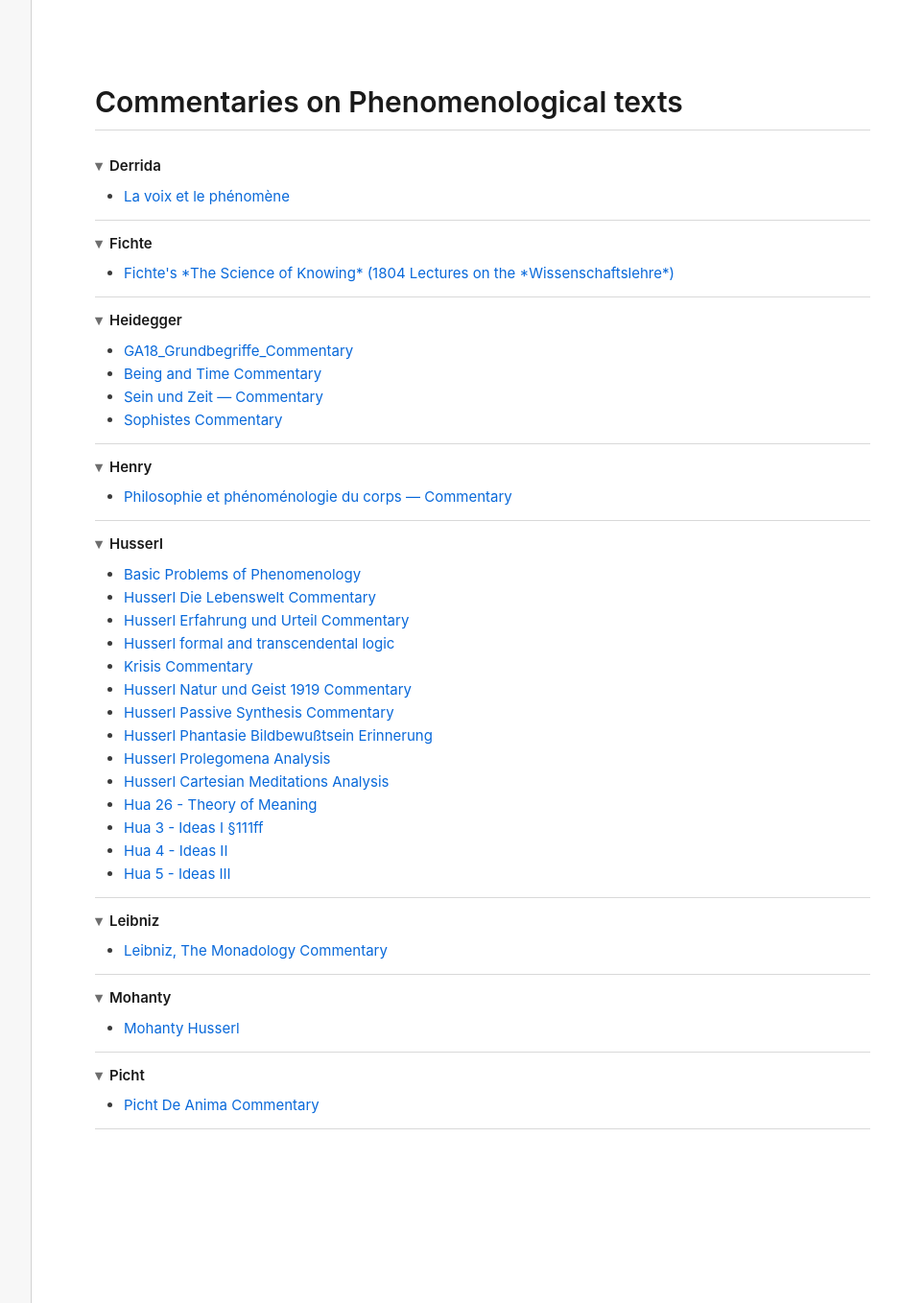
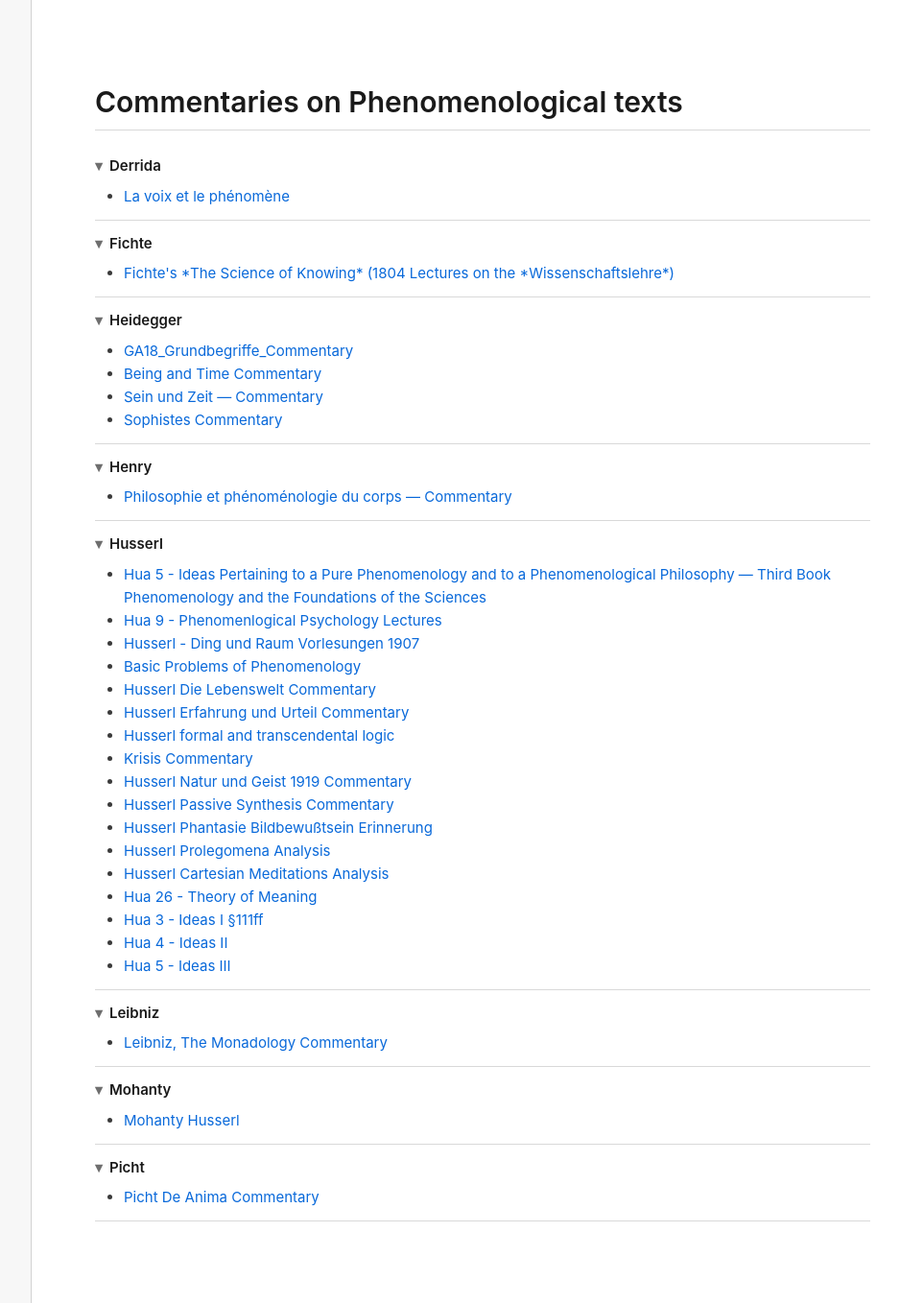
Before and after one commit to faultynode/commentaries, a Jekyll site: the page built from index.html, in a window 1280 px wide and 1358 px high. Shown: the whole window at 96% size, without its empty margins (227-1165 px from the left). Built offline with Jekyll 4.4.1, drawn with Linux system fonts in a browser that asks for light colours.

Commit message:
Record WordPress post IDs and regenerate index.html [skip ci]

```diff
--- a/index.html
+++ b/index.html
@@ -35,6 +35,9 @@ title: Phenomenology Commentaries
   <details open>
     <summary>Husserl</summary>
     <ul>
+      <li><a href="commentaries/husserl/Hua%205%20-%20Ideas%20Pertaining%20to%20a%20Pure%20Phenomenology%20and%20to%20a%20Phenomenological%20Philosophy%20—%20Third%20Book%20Phenomenology%20and%20the%20Foundations%20of%20the%20Sciences.html">Hua 5 - Ideas Pertaining to a Pure Phenomenology and to a Phenomenological Philosophy — Third Book Phenomenology and the Foundations of the Sciences</a></li>
+      <li><a href="commentaries/husserl/Hua%209%20-%20Phenomenlogical%20Psychology%20Lectures.html">Hua 9 - Phenomenlogical Psychology Lectures</a></li>
+      <li><a href="commentaries/husserl/Husserl%20-%20Ding%20und%20Raum%20Vorlesungen%201907.html">Husserl - Ding und Raum Vorlesungen 1907</a></li>
       <li><a href="commentaries/husserl/husserl-basic-problems-of-phenomenology-commentary.html">Basic Problems of Phenomenology</a></li>
       <li><a href="commentaries/husserl/husserl-die-lebenswelt-commentary.html">Husserl Die Lebenswelt Commentary</a></li>
       <li><a href="commentaries/husserl/husserl-erfahrung-und-urteil-commentary.html">Husserl Erfahrung und Urteil Commentary</a></li>
```
Also changed, not shown: commentaries/husserl/Hua 5 - Ideas Pertaining to a Pure Phenomenology and to a Phenomenological Philosophy — Third Book Phenomenology and the Foundations of the Sciences.md (+4 -0 lines), commentaries/husserl/Hua 9 - Phenomenlogical Psychology Lectures.md (+3 -1 lines), commentaries/husserl/Husserl - Ding und Raum Vorlesungen 1907.md (+4 -0 lines).
